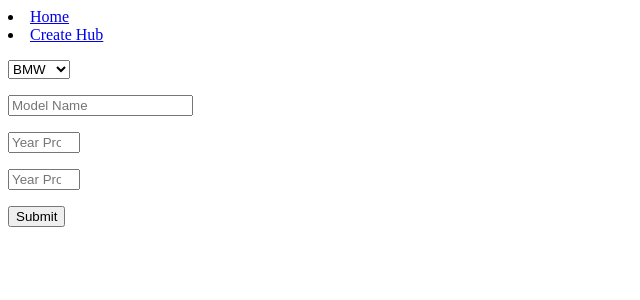
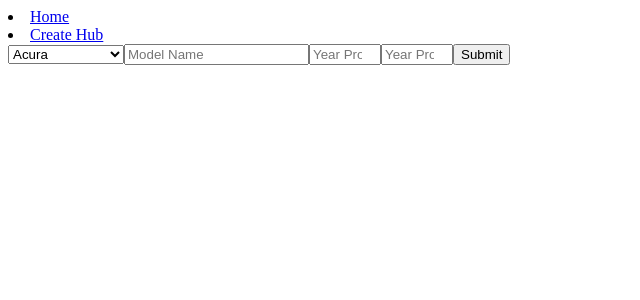
Before and after one commit to jjnaga/project02, a React app: page /create in a window 1280 px wide. Shown: the top 300 px of the page, without its empty margins (0-640 px from the left). Built offline with nearby package versions, Linux system fonts and the light colour scheme; the HTML template or start-up script is replaced by a standard one.

Commit message:
Fix bug where Select wouldn't update State.

```diff
--- a/api/API.js
+++ b/api/API.js
@@ -3,7 +3,7 @@
 // 	header: {
 // 		name
 // 	}
-// 	image: it's either gonna be "image.jpg", or the actual image? Not to sure.
+// 	image: it"s either gonna be "image.jpg", or the actual image? Not to sure.
 // 	specs: {
 // 		horsepower
 // 		torque
@@ -17,7 +17,7 @@
 // 		interior:
 // 		performance:
 // 	}
-// 	// I'm thinking we make this pictures, with links. So like rim - picture
+// 	// I"m thinking we make this pictures, with links. So like rim - picture
 // 	// -link to buy
 // 	aftermarket:
 // 		rim:
@@ -26,7 +26,35 @@
 // }
 
 const API = {
-	companies: ["BMW", "Audi", "Toyota"],
+	companies: [
+		"Acura",
+		"Audi",
+		"BMW",
+		"Cadillac",
+		"Chevrolet",
+		"Chrysler",
+		"Dodge",
+		"Ferrari",
+		"Ford",
+		"GMC",
+		"Honda",
+		"Hyundai",
+		"Infiniti",
+		"Jaguar",
+		"Jeep",
+		"Kia",
+		"Land Rover",
+		"Lexus",
+		"Mazda",
+		"Mercedes-Benz",
+		"Mitsubishi",
+		"Nissan",
+		"Porsche",
+		"Subaru",
+		"Tesla",
+		"Toyota",
+		"Volkswagen",
+	],
 	header: {
 		name: "BMW M4",
 	},
--- a/src/components/Create.jsx
+++ b/src/components/Create.jsx
@@ -1,21 +1,49 @@
 import React from "react";
 
+import API from "../../api/API";
+
 // TODO: An example page would be super nice, but that's later.
-const Create = () => (
+class Create extends React.Component {
+	constructor(props) {
+		super(props);
+		this.state = {
+			company: "",
+			model: "",
+			yearStarted: 0,
+			yearEnded: 0,
+		};
+
+		this.test = this.test.bind(this);
+		this.handleModelChange = this.handleModelChange.bind(this);
+	}
+
+	test(event) {
+		this.setState({ company: event.target.value });
+	}
+
+	handleModelChange(event) {
+		this.setState({ model: event.target.value });
+	}
+
+	render() {
+		const { company, model, yearStarted, yearEnded } = this.state;
+
+		const companyList = API.companies.map(data => (
+			<option key={data} value={data}>
+				{data}
+			</option>
+		));
+
+		return (
 			<div className="Create">
 				<form className="form-1" action="#">
-			<p>
-				<select name="car">
-					{/* TODO: Have DB do this. */}
-					<option value="BMW">BMW</option>
-					<option value="Chevy">Chevy</option>
-					<option value="Toyota">Toyota</option>
-				</select>
-			</p>
-			<p>
-				<input type="text" placeholder="Model Name" name="Model" />
-			</p>
-			<p>
+					<select onChange={this.test}>{companyList}</select>
+					<input
+						type="text"
+						placeholder="Model Name"
+						value={model}
+						onChange={this.handleModelChange}
+					/>
 					<input
 						type="number"
 						placeholder="Year Production Started"
@@ -24,8 +52,6 @@ const Create = () => (
 						max="2020"
 						step="1"
 					/>
-			</p>
-			<p>
 					<input
 						type="number"
 						placeholder="Year Production Ended"
@@ -34,10 +60,11 @@ const Create = () => (
 						max="2020"
 						step="1"
 					/>
-			</p>
 					<input type="submit" value="Submit" />
 				</form>
 			</div>
 		);
+	}
+}
 
 export default Create;
```
Lines whose indentation alone changed are shown as unchanged.
